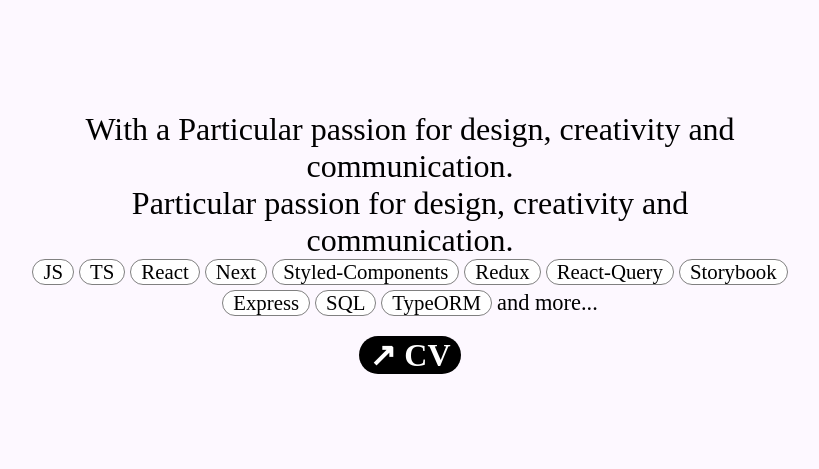
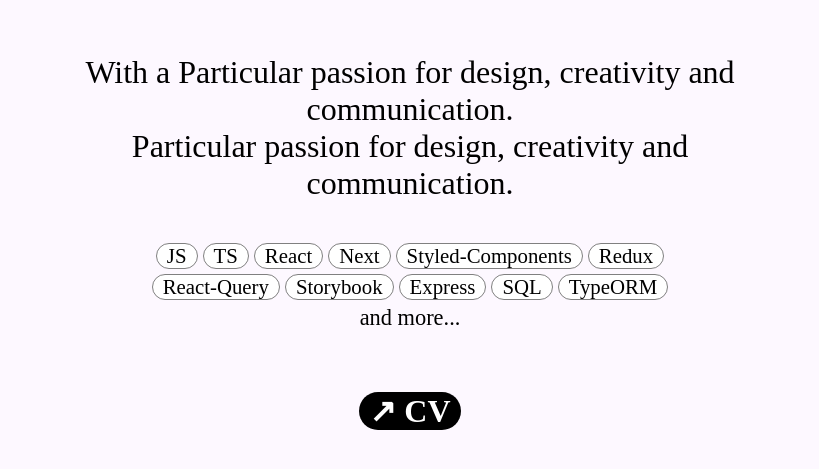
Before and after one commit to sententi-a/portfolio, a Next.js app: page / in a window 1280 px wide. Shown: the part 983-1452 px from the top of the page, without its empty margins (230-1049 px from the left). Built offline with nearby package versions, Linux system fonts and the light colour scheme; no server answers; the database is empty.

Commit message:
[Style] About 컴포넌트 css 파일 분리

```diff
--- /dev/null
+++ b/src/components/Sections/About/About.module.css
@@ -0,0 +1,41 @@
+.wrapper {
+  height: 60%;
+  display: flex;
+  flex-direction: column;
+  justify-content: space-around;
+  align-items: center;
+}
+
+.t3 {
+  font-size: 2rem;
+}
+
+.stacks {
+  width: 80%;
+  display: flex;
+  gap: 5px;
+  justify-content: center;
+  flex-wrap: wrap;
+  align-items: center;
+  font-size: 1.4rem;
+  font-weight: 300;
+}
+
+.stack {
+  border: 1px solid gray;
+  border-radius: 50px;
+  font-size: 1.3rem;
+  font-weight: 300;
+  padding: 0px 10px;
+  background-color: white;
+}
+
+.cv {
+  background-color: black;
+  color: white;
+  border-radius: 50px;
+  font-size: 2rem;
+  font-weight: 700;
+  margin: 20px 0px;
+  padding: 0px 10px;
+}
--- a/src/components/Sections/About/About.tsx
+++ b/src/components/Sections/About/About.tsx
@@ -1,5 +1,6 @@
 import { SectionWrapper } from "@components/SectionWrapper";
 import Link from "next/link";
+import styles from "./About.module.css";
 
 export default function About() {
   const stacks = [
@@ -18,59 +19,27 @@
 
   return (
     <SectionWrapper name="ABOUT">
-      <div style={{ fontSize: "2rem", fontFamily: "Montserrat" }}>
+      <div className={styles.wrapper}>
+        <div className={styles.t3}>
+          <div>
             With a Particular passion for design, creativity and communication.
           </div>
-      <div style={{ fontSize: "2rem", fontFamily: "Montserrat" }}>
+          <div>
             Particular passion for design, creativity and communication.
           </div>
-      <div
-        style={{
-          width: "100%",
-          display: "flex",
-          gap: "5px",
-          justifyContent: "center",
-          flexWrap: "wrap",
-          alignItems: "center",
-          fontSize: "1.4rem",
-          fontWeight: "300",
-        }}
-      >
+        </div>
+        <div className={styles.stacks}>
           {stacks.map((stack) => (
-          <div
-            key={"stack" + stack}
-            style={{
-              border: "1px solid gray",
-              borderRadius: "50px",
-              fontSize: "1.3rem",
-              fontWeight: 300,
-              padding: "0px 10px",
-              backgroundColor: "white",
-              // backgroundColor: "rgba(243, 0, 0, 0.25)",
-              // color: "white",
-            }}
-          >
+            <div className={styles.stack} key={"stack" + stack}>
               {stack}
             </div>
           ))}
-        <div>and more...</div>
+          <span>and more...</span>
         </div>
         <Link href={"https://read.cv/yeomhyeji"} target="__blank">
-        <div
-          style={{
-            backgroundColor: "black",
-            color: "white",
-            borderRadius: "50px",
-            fontSize: "2rem",
-            fontWeight: 700,
-            fontFamily: "Montserrat",
-            margin: "20px 0px",
-            padding: "0px 10px",
-          }}
-        >
-          ↗ CV
+          <div className={styles.cv}>↗ CV</div>
+        </Link>
       </div>
-      </Link>
     </SectionWrapper>
   );
 }
```
Lines whose indentation alone changed are shown as unchanged.
